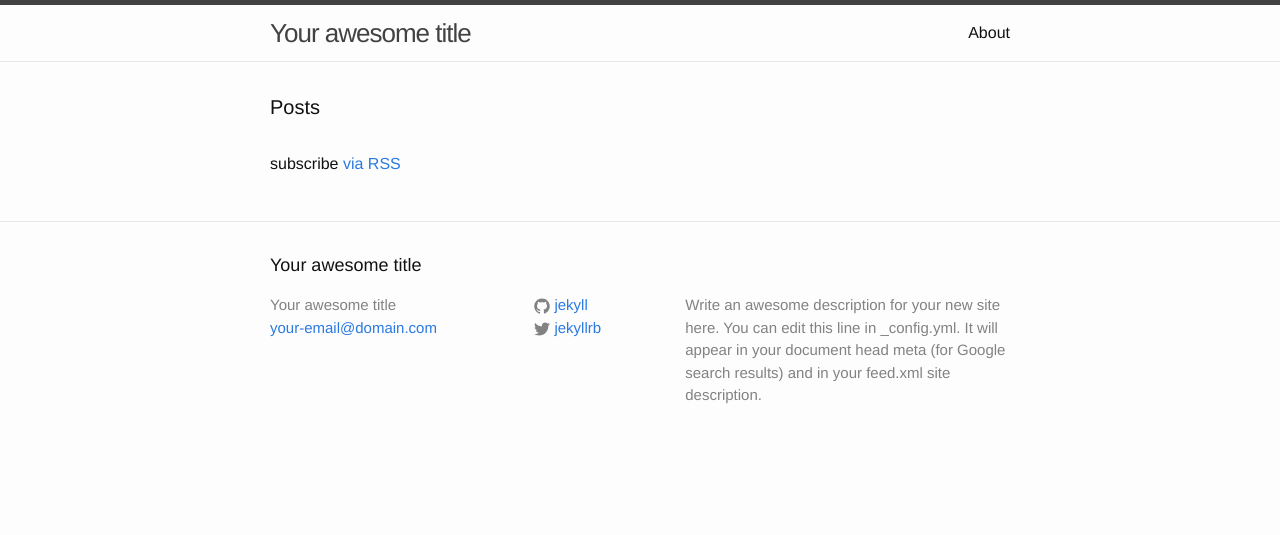
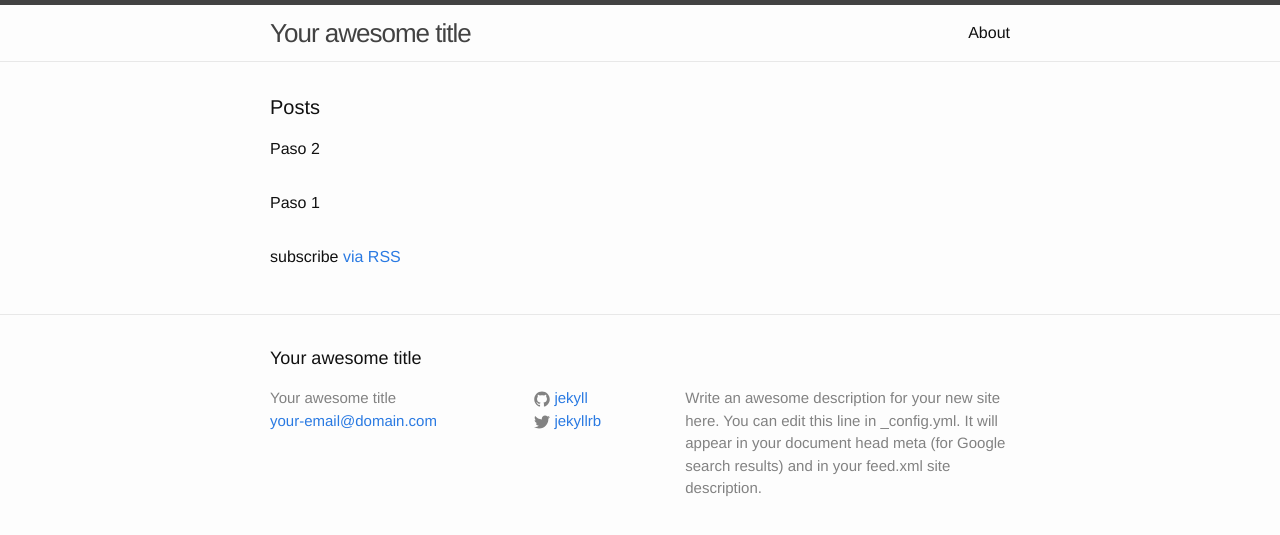
Before and after one commit to Aveula/aveula-process, a Jekyll site: the page built from index.html, in a window 1280 px wide. Shown: the top 535 px of the page. Built offline with Jekyll 4.4.1, drawn with Linux system fonts in a browser that asks for light colours.

Commit message:
Updated '/index.html' via CloudCannon

```diff
--- a/index.html
+++ b/index.html
@@ -8,7 +8,7 @@ layout: default
 
   <ul class="post-list">
     {% for paso in site.pasos %}
-      <li>{{ post.title }}</li>
+      <li>{{ paso.title }}</li>
     {% endfor %}
   </ul>
 
```
